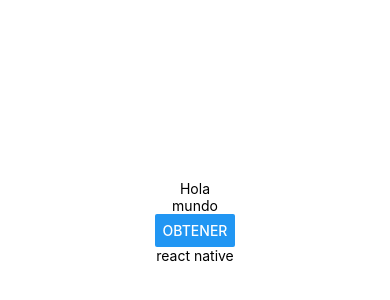
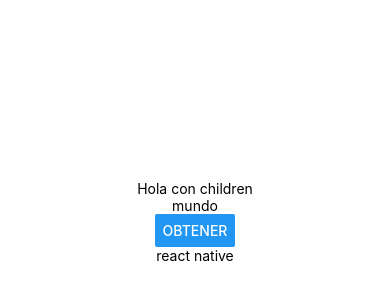
Before and after one commit to Estrella-3010/PM19X, a React Native app in the folder myapp-b/: screen / in a window 390 px wide. Shown: the part 200-500 px from the top of the page. Built offline with nearby package versions, Linux system fonts and the light colour scheme.

Commit message:
propiedad children

```diff
--- a/myapp-b/App.js
+++ b/myapp-b/App.js
@@ -2,9 +2,9 @@ import { StatusBar } from 'expo-status-bar';
 import { StyleSheet, Text, View, Button } from 'react-native';
 
     const Texto = (props)=>{
-      const {contenido} = props;
+      const {children} = props;
       return(
-        <Text>{contenido}</Text>
+        <Text>{children}</Text>
       );
     }
 
@@ -12,11 +12,11 @@ export default function App() {
   return (
 
     <View style={styles.container}>
-      <Texto contenido="Hola"/>
-       <Texto contenido="mundo"/>
+      <Texto>Hola con children</Texto>
+      <Texto>mundo</Texto>
       <StatusBar style="auto" />
       <Button title="obtener"/>
-       <Texto contenido="react native"/>
+      <Texto>react native</Texto>
     </View>
   );
 }
```
